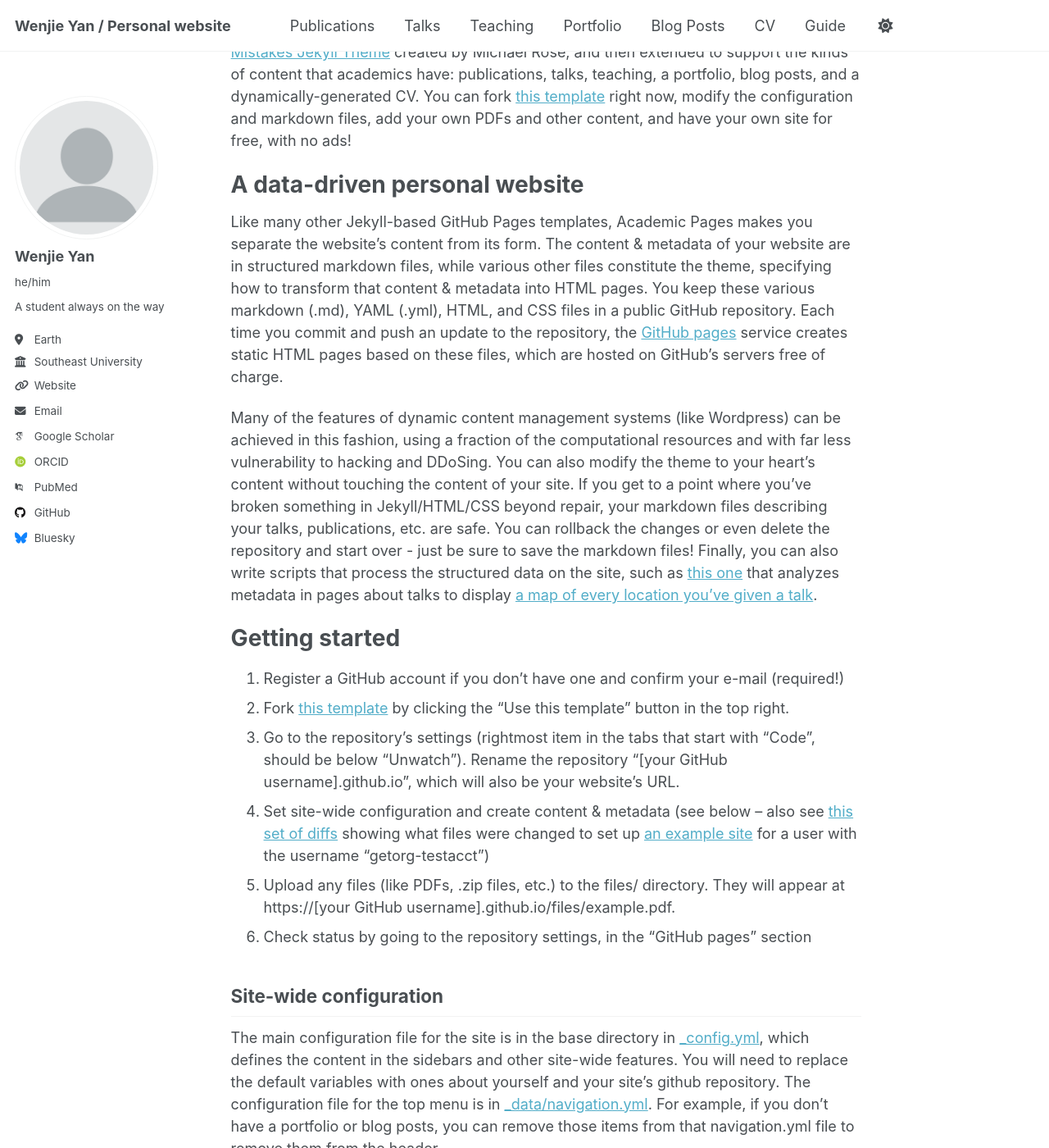
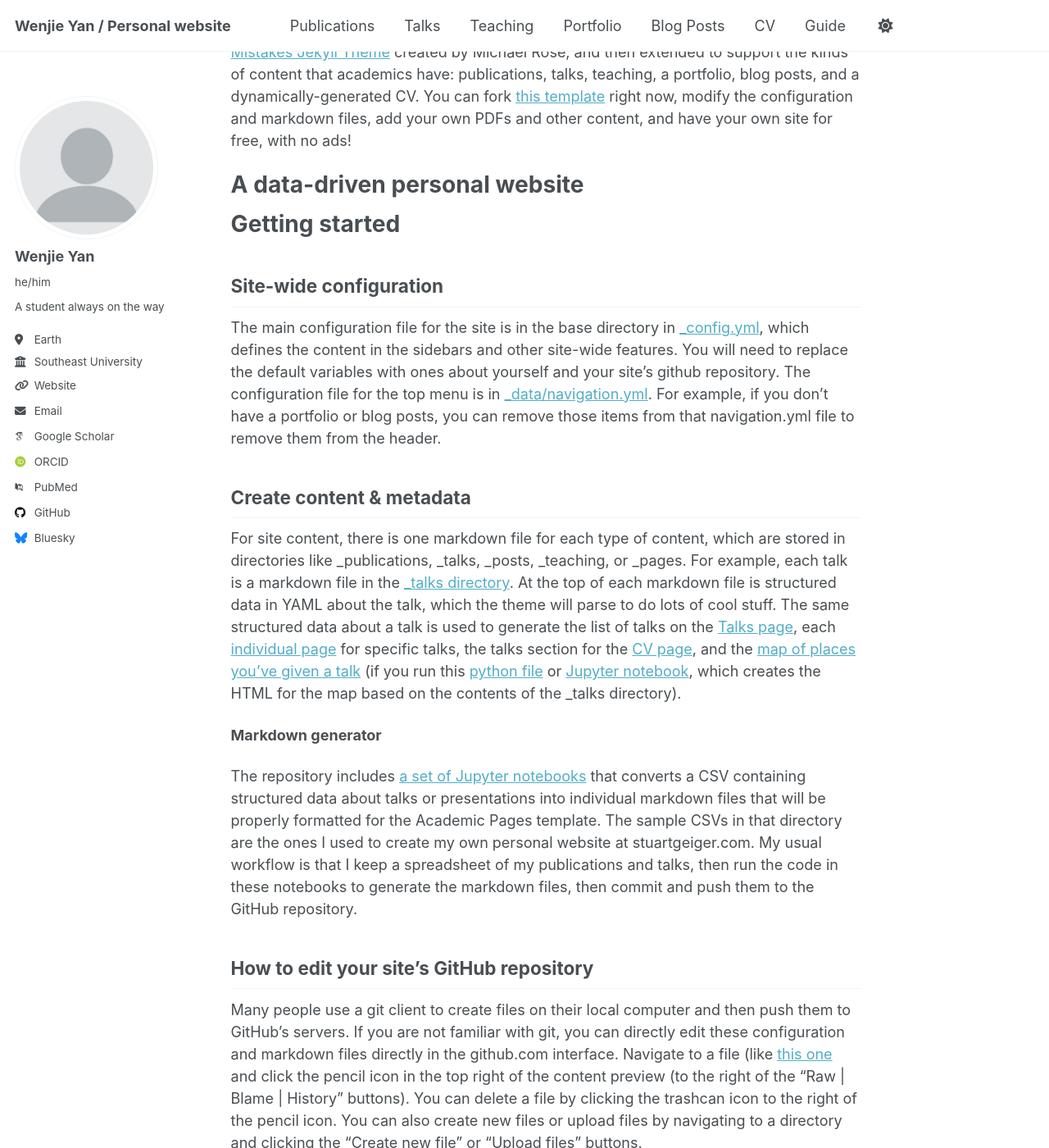
Before and after one commit to Ayaka114/Ayaka114.github.io, a Jekyll site: the page built from _pages/about.md, in a window 1280 px wide and 1400 px high, scrolled down 227 px. Shown: the whole window at 82% size. Built offline with Jekyll 4.4.1, drawn with Linux system fonts in a browser that asks for light colours; some web fonts are replaced.

Commit message:
Update about.md

```diff
--- a/_pages/about.md
+++ b/_pages/about.md
@@ -11,18 +11,11 @@ This is the front page of a website that is powered by the [Academic Pages templ
 
 A data-driven personal website
 ======
-Like many other Jekyll-based GitHub Pages templates, Academic Pages makes you separate the website's content from its form. The content & metadata of your website are in structured markdown files, while various other files constitute the theme, specifying how to transform that content & metadata into HTML pages. You keep these various markdown (.md), YAML (.yml), HTML, and CSS files in a public GitHub repository. Each time you commit and push an update to the repository, the [GitHub pages](https://pages.github.com/) service creates static HTML pages based on these files, which are hosted on GitHub's servers free of charge.
 
-Many of the features of dynamic content management systems (like Wordpress) can be achieved in this fashion, using a fraction of the computational resources and with far less vulnerability to hacking and DDoSing. You can also modify the theme to your heart's content without touching the content of your site. If you get to a point where you've broken something in Jekyll/HTML/CSS beyond repair, your markdown files describing your talks, publications, etc. are safe. You can rollback the changes or even delete the repository and start over - just be sure to save the markdown files! Finally, you can also write scripts that process the structured data on the site, such as [this one](https://github.com/academicpages/academicpages.github.io/blob/master/talkmap.ipynb) that analyzes metadata in pages about talks to display [a map of every location you've given a talk](https://academicpages.github.io/talkmap.html).
 
 Getting started
 ======
-1. Register a GitHub account if you don't have one and confirm your e-mail (required!)
-1. Fork [this template](https://github.com/academicpages/academicpages.github.io) by clicking the "Use this template" button in the top right.
-1. Go to the repository's settings (rightmost item in the tabs that start with "Code", should be below "Unwatch"). Rename the repository "[your GitHub username].github.io", which will also be your website's URL.
-1. Set site-wide configuration and create content & metadata (see below -- also see [this set of diffs](http://archive.is/3TPas) showing what files were changed to set up [an example site](https://getorg-testacct.github.io) for a user with the username "getorg-testacct")
-1. Upload any files (like PDFs, .zip files, etc.) to the files/ directory. They will appear at https://[your GitHub username].github.io/files/example.pdf.
-1. Check status by going to the repository settings, in the "GitHub pages" section
+
 
 Site-wide configuration
 ------
```
